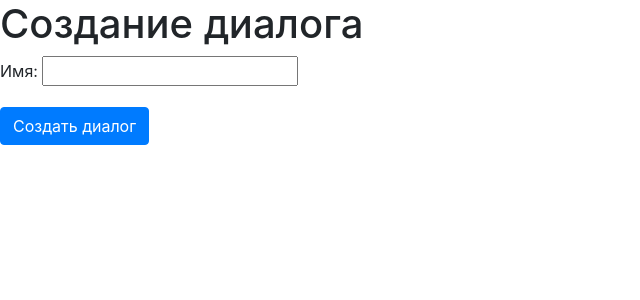
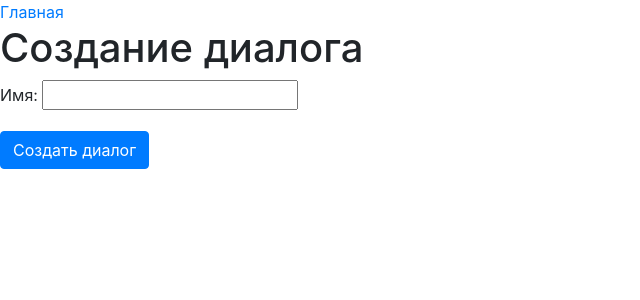
Before and after one commit to ObukhovVladislav/python-adv, a Django app: page /dialogue_creation/ in a window 1280 px wide. Shown: the top 300 px of the page, without its empty margins (0-640 px from the left). Run offline with Django 3.2, Linux system fonts and the light colour scheme; some libraries are stand-ins or nearby versions.

Commit message:
refactoring

```diff
--- a/210315/sources/my_messenger/mainapp/templates/mainapp/dialogue_creation.html
+++ b/210315/sources/my_messenger/mainapp/templates/mainapp/dialogue_creation.html
@@ -11,6 +11,9 @@
     {% endblock %}
 </head>
 <body>
+<div>
+    <a href="{% url 'mainapp:index' %}">Главная</a>
+</div>
 <h1>Создание диалога</h1>
 <div>
     <form method="POST">
```
